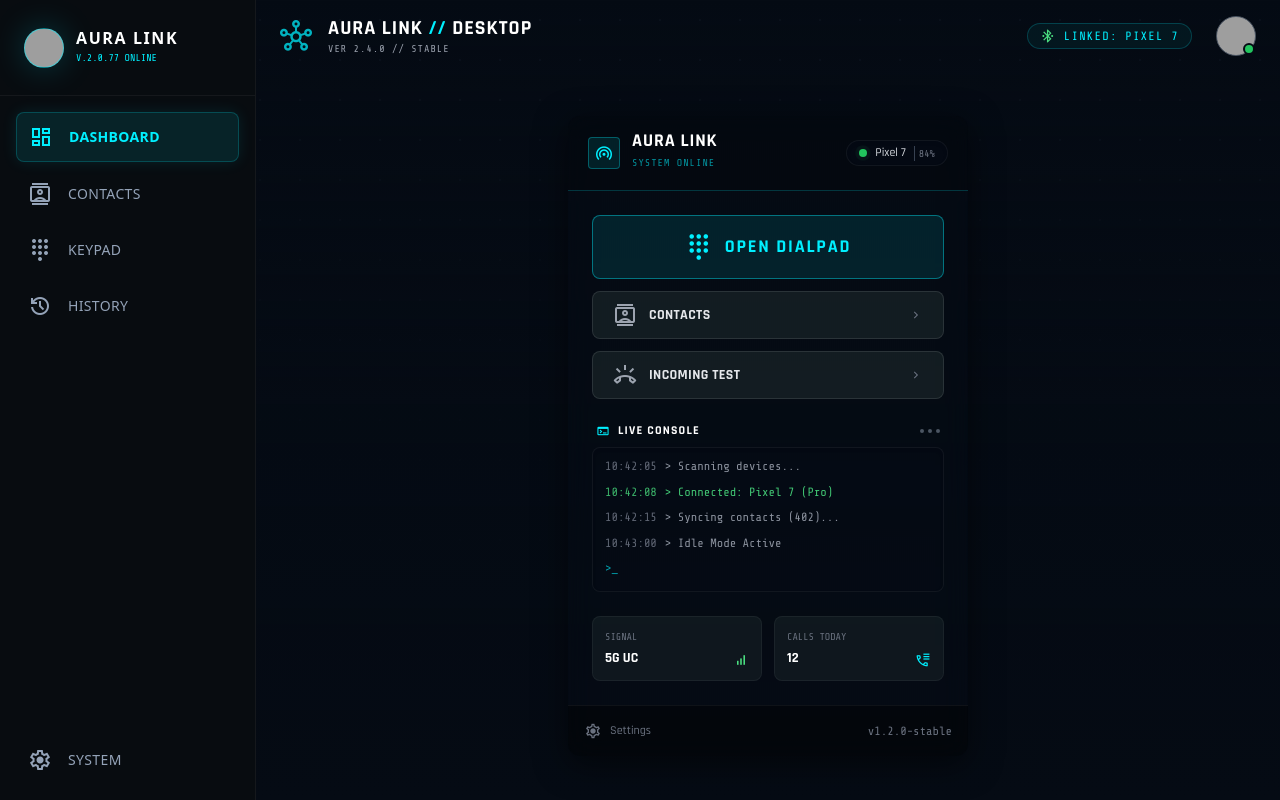
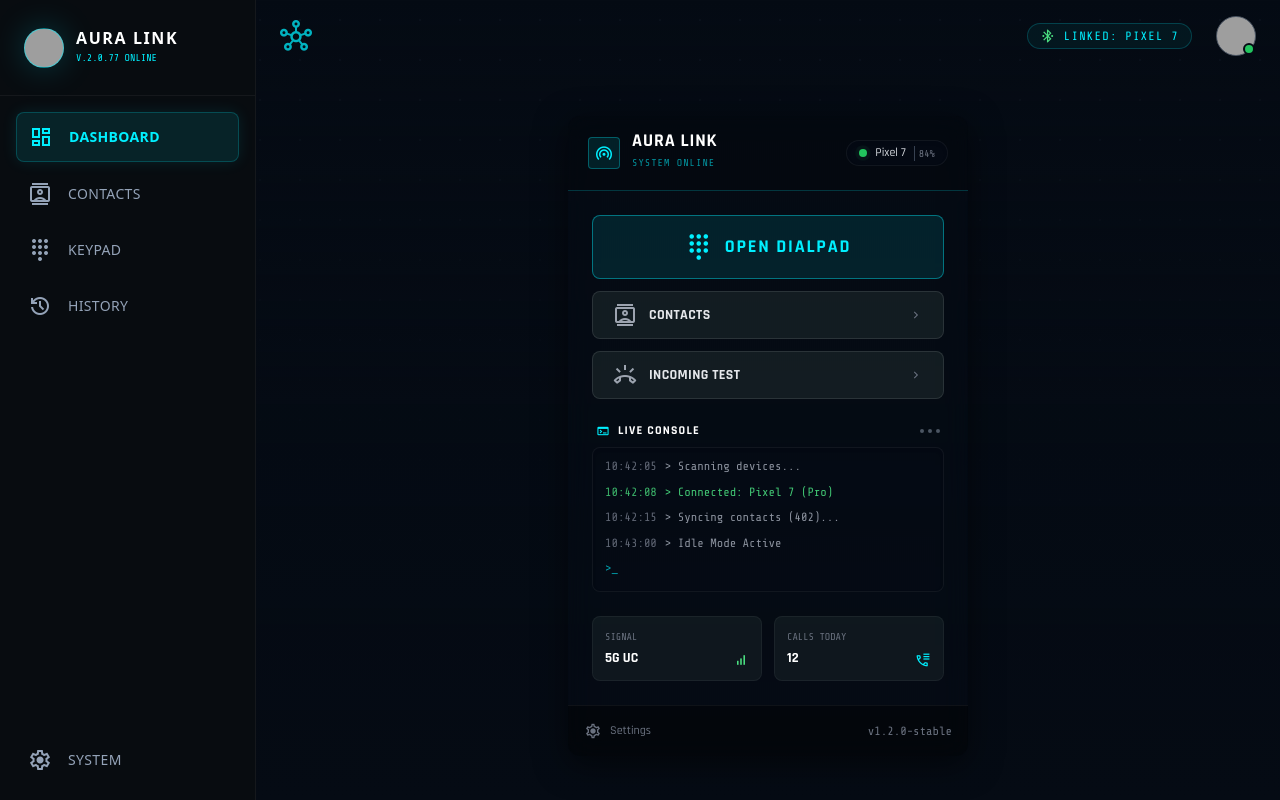
Before and after one commit to Software-Guardians/Call-Forwarding-App, a React (Vite) app: page / in a window 1280 px wide. Built offline with nearby package versions, Linux system fonts and the light colour scheme; grey boxes are pictures that could not be loaded.

Commit message:
style: Remove redundant title and version text from Global Header

```diff
--- a/src/components/layout/GlobalHeader.tsx
+++ b/src/components/layout/GlobalHeader.tsx
@@ -8,8 +8,7 @@
                     <span className="material-symbols-outlined !text-[32px]">hub</span>
                 </div>
                 <div>
-                    <h2 className="text-white text-xl font-display font-bold leading-tight tracking-wider">AURA LINK <span className="text-primary">//</span> DESKTOP</h2>
-                    <p className="text-[10px] text-gray-400 font-mono tracking-widest uppercase">Ver 2.4.0 // Stable</p>
+                    {/* Title and Version removed as per user request */}
                 </div>
             </div>
             <div className="flex flex-1 justify-end gap-6 items-center">
```
